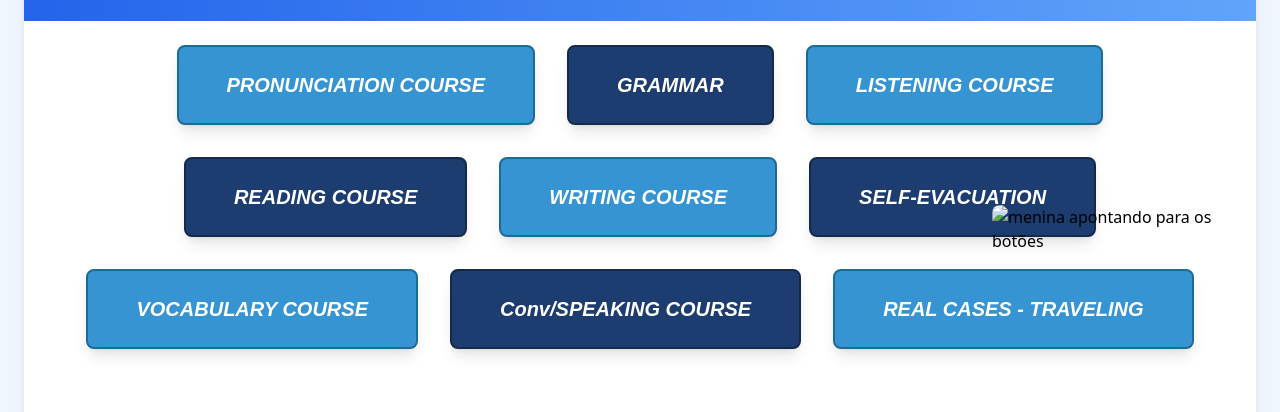
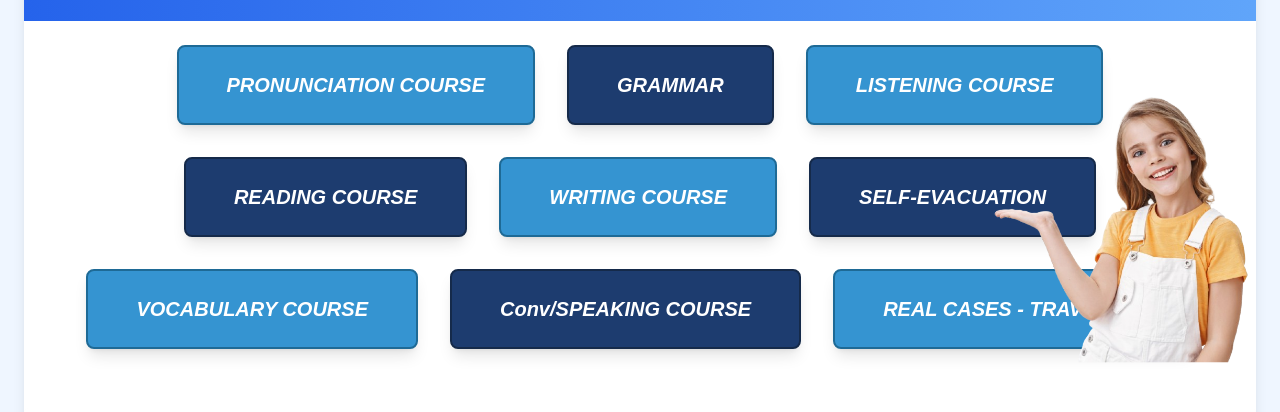
Before and after one commit to Julioimpacto/American-View, a plain HTML site: page laboratorio.html in a window 1280 px wide. Shown: the part 183-595 px from the top of the page. Drawn offline with nearby package versions, Linux system fonts and the light colour scheme; a web font is replaced by a local one.

Commit message:
Update laboratorio.html

```diff
--- a/laboratorio.html
+++ b/laboratorio.html
@@ -205,7 +205,7 @@
 
         <!-- Imagem da jovem feliz à direita - visível apenas em telas maiores -->
         <div class="absolute right-2 top-1/2 transform -translate-y-1/2 hidden lg:block">
-          <img src="../American View/imagens/menina.png" alt="menina apontando para os botões" class="w-64 h-auto rounded-lg">
+          <img src="imagens/menina.png" alt="menina apontando para os botões" class="w-64 h-auto rounded-lg">
         </div>
       </div>
     </div>
```
